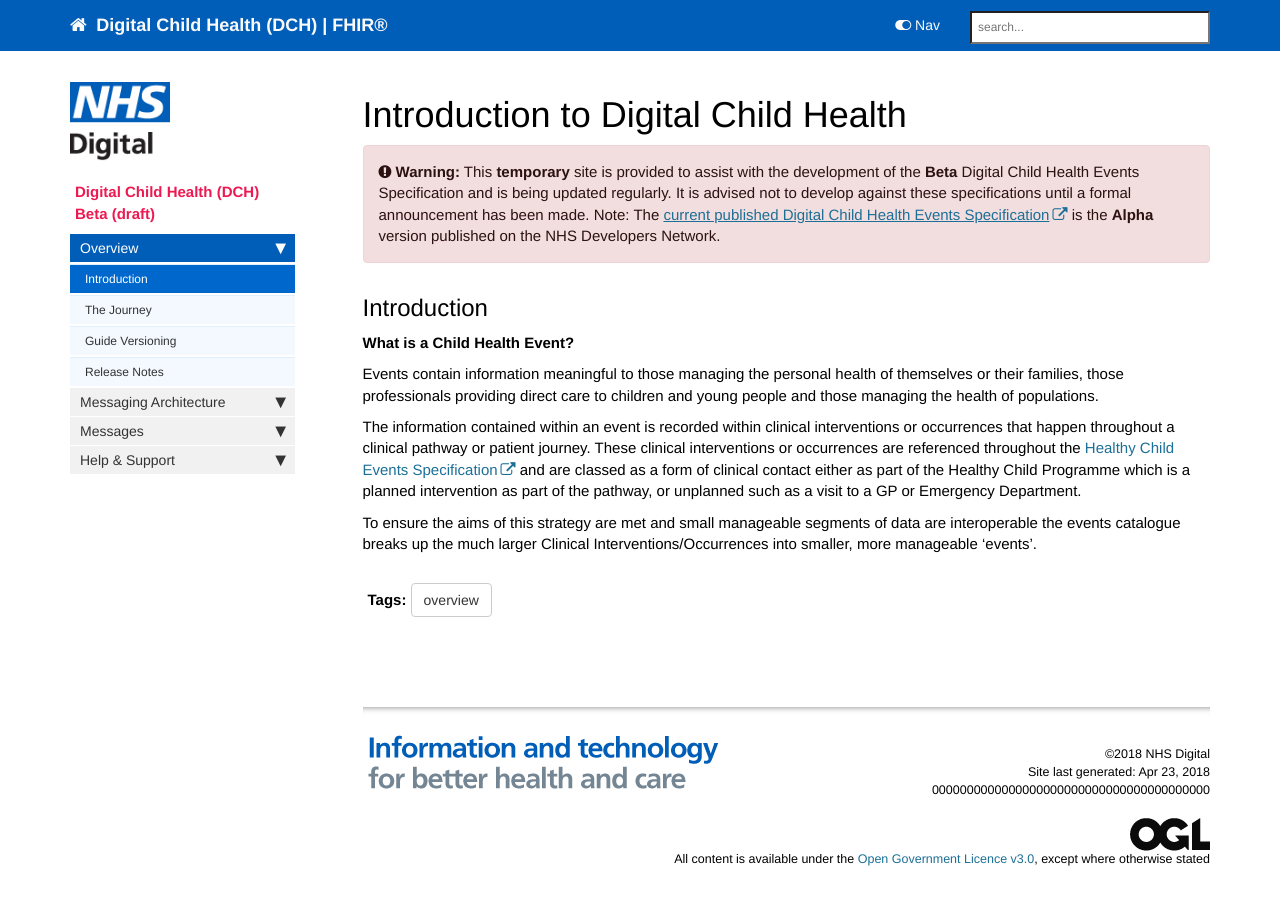
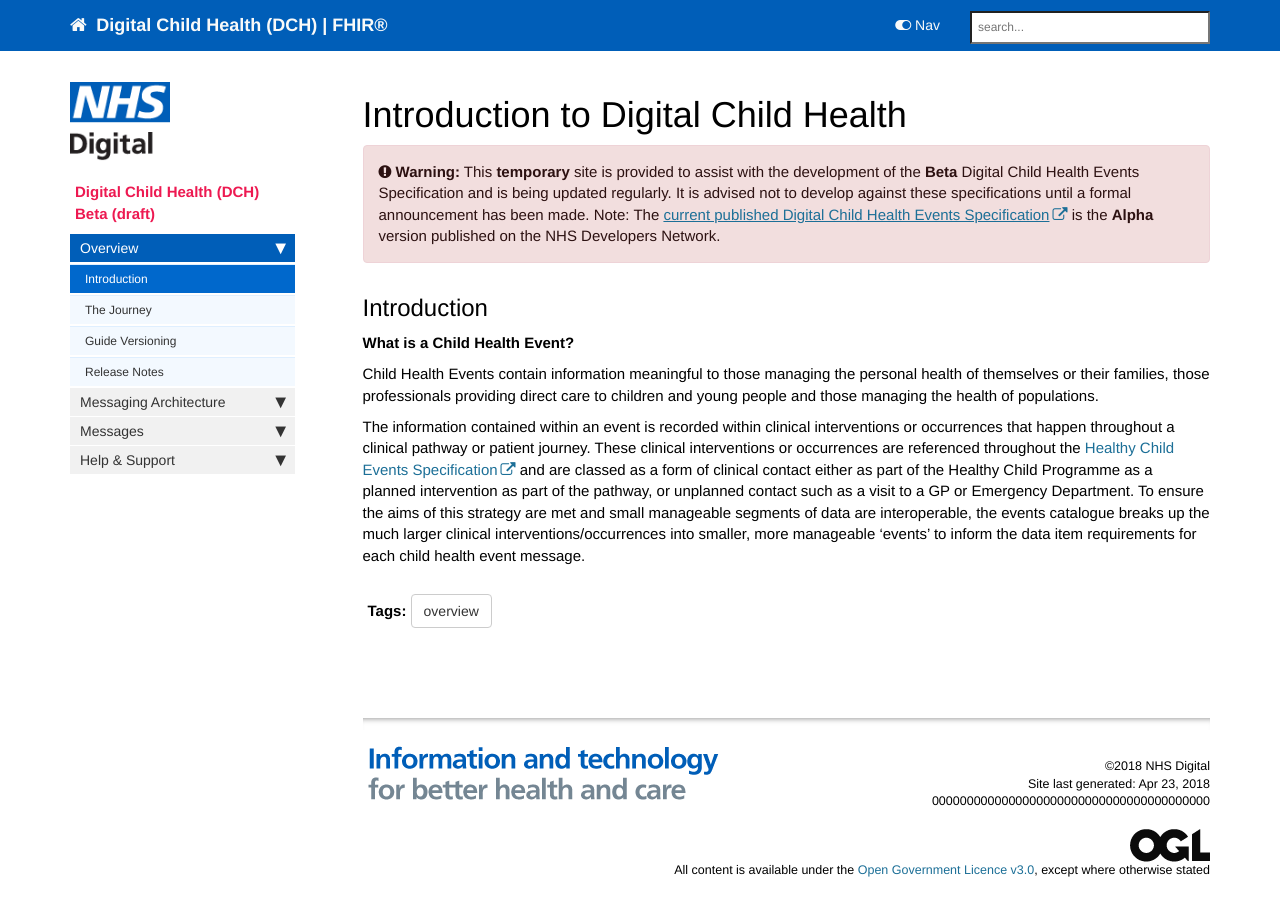
Before and after one commit to nhsconnect/Digital-Child-Health-STU3, a Jekyll site: the page built from index.md, in a window 1280 px wide and 940 px high. Shown: the top 916 px of the window. Built offline with Jekyll 4.4.1, drawn with Linux system fonts in a browser that asks for light colours; nearby versions of some CDN libraries; comment, search, counter and statistics services are not loaded.

Commit message:
Index edits

```diff
--- a/index.md
+++ b/index.md
@@ -13,8 +13,6 @@ toc: false
 
 **What is a Child Health Event?**
 
-Events contain information meaningful to those managing the personal health of themselves or their families, those professionals providing direct care to children and young people and those managing the health of populations.
+Child Health Events contain information meaningful to those managing the personal health of themselves or their families, those professionals providing direct care to children and young people and those managing the health of populations.
 
-The information contained within an event is recorded within clinical interventions or occurrences that happen throughout a clinical pathway or patient journey. These clinical interventions or occurrences are referenced throughout the [Healthy Child Events Specification](https://theprsb.org/standards/healthychildrecord/) and are classed as a form of clinical contact either as part of the Healthy Child Programme which is a planned intervention as part of the pathway, or unplanned such as a visit to a GP or Emergency Department.
-
-To ensure the aims of this strategy are met and small manageable segments of data are interoperable the events catalogue breaks up the much larger Clinical Interventions/Occurrences into smaller, more manageable 'events'.
+The information contained within an event is recorded within clinical interventions or occurrences that happen throughout a clinical pathway or patient journey. These clinical interventions or occurrences are referenced throughout the [Healthy Child Events Specification](https://theprsb.org/standards/healthychildrecord/) and are classed as a form of clinical contact either as part of the Healthy Child Programme as a planned intervention as part of the pathway, or unplanned contact such as a visit to a GP or Emergency Department. To ensure the aims of this strategy are met and small manageable segments of data are interoperable, the events catalogue breaks up the much larger clinical interventions/occurrences into smaller, more manageable 'events' to inform the data item requirements for each child health event message.
```
